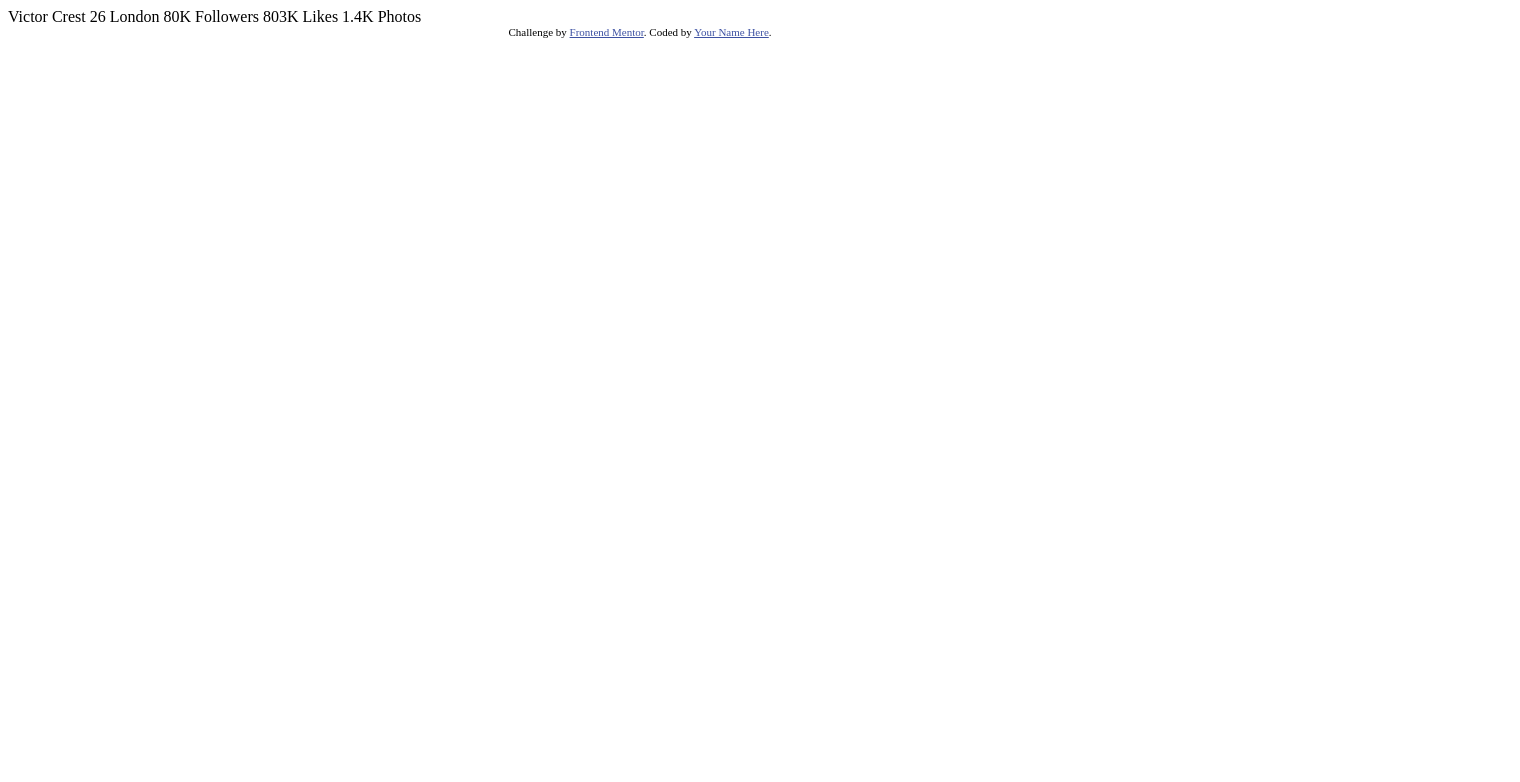
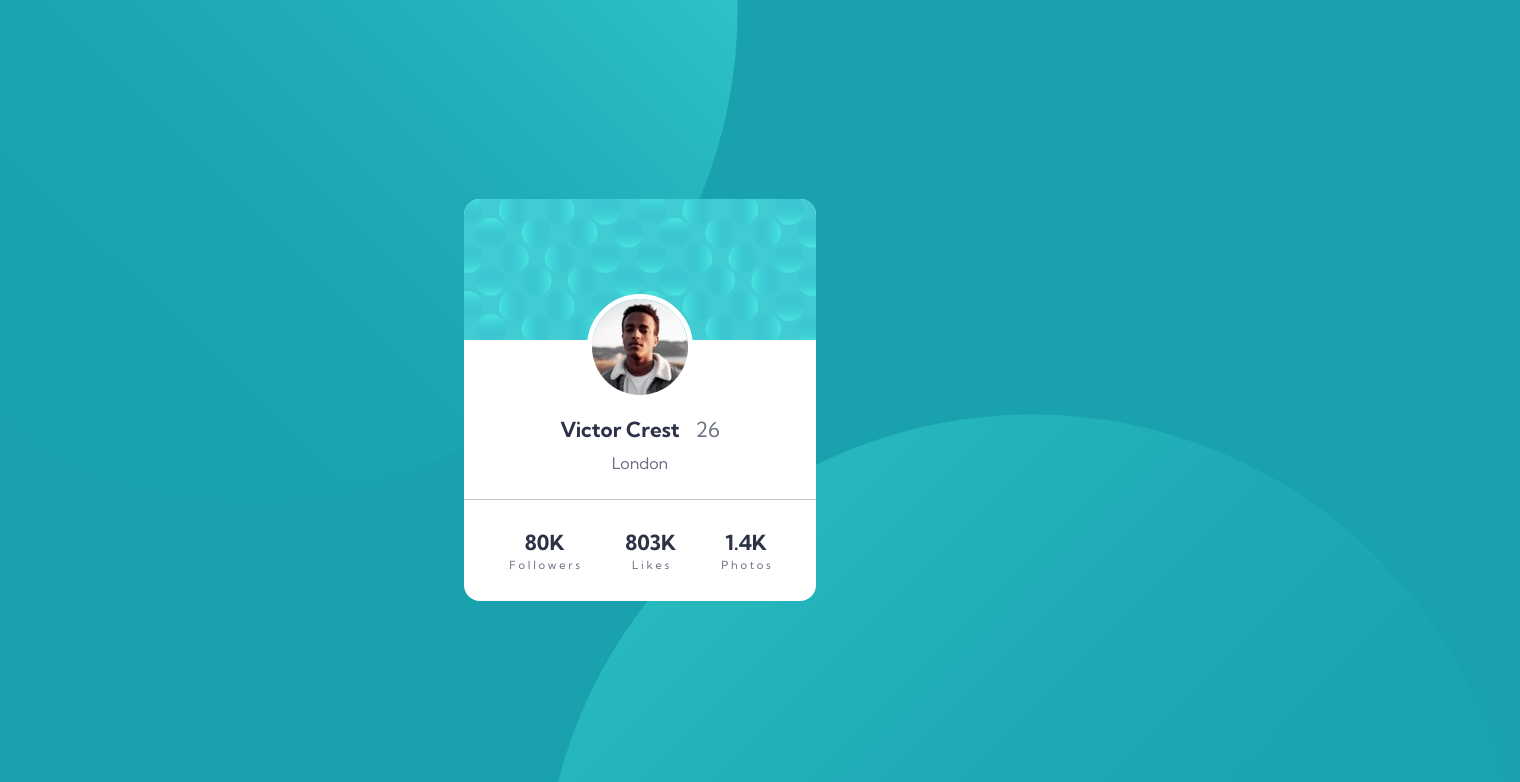
Before and after one commit to fabrizio411/fend-m-007, a plain HTML site: page index.html in a window 1280 px wide. Shown: the top 782 px of the page, 1520 px wide, since content can reach past the window. Drawn offline with Linux system fonts and the light colour scheme.

Commit message:
007 Challenge - Completed

```diff
--- /dev/null
+++ b/css/style.css
@@ -0,0 +1,159 @@
+@import url('https://fonts.googleapis.com/css2?family=Kumbh+Sans:wght@400;700&display=swap');
+
+html, body {
+    height: 100%;
+    margin: 0;
+    box-sizing: border-box;
+}
+
+* {
+    box-sizing: inherit;
+    margin: 0;
+}
+
+
+
+body {
+    position: relative;
+    background-color: hsl(185, 75%, 39%);
+    display: flex;
+    justify-content: center;
+    align-items: center;
+    font-family: 'Kumbh Sans', sans-serif;
+}
+
+.background {
+    position: absolute;
+}
+
+.bg1 {
+    top: -30rem;
+    left: -15rem;
+}
+
+.bg2 {
+    bottom: -37rem;
+    right: -15rem;
+}
+
+
+
+main {
+    width: 22rem;
+    background-color: white;
+    position: relative;
+    border-radius: 1rem;
+}
+
+.top-img-box {
+    position: relative;
+}
+
+.top-img {
+    width: 100%;
+    border-top-left-radius: 1rem;
+    border-top-right-radius: 1rem;
+}
+
+.profile-img-box {
+    position: absolute;
+    left: 50%;
+    top: 50%;
+    transform: translate(-50%, 20%);
+}
+
+.profile-img {
+    width: 100%;
+    border: 5px solid white;
+    border-radius: 100%;
+}
+
+
+
+.personal-info {
+    display: flex;
+    align-items: center;
+    justify-content: center;
+    flex-direction: column;
+}
+
+.name-age-box {
+    display: flex;
+    align-items: center;
+    gap: 1rem;
+    margin-top: 4.5rem;
+}
+
+.name {
+    font-size: 1.3rem;
+    font-weight: bold;
+    color: hsl(229, 23%, 23%);
+}
+
+.age {
+    font-size: 1.3rem;
+    color: hsl(227, 10%, 46%);
+}
+
+.city {
+    margin-top: 0.7rem;
+    margin-bottom: 1.6em;
+    color: hsl(227, 10%, 46%);
+}
+
+
+
+.account-info {
+    display: flex;
+    justify-content: space-evenly;
+    align-items: center;
+    border-top: 1px solid hsl(0, 0%, 77%);
+    padding: 1.8rem 0;
+}
+
+.info-box {
+    text-align: center;
+}
+
+.info-box h2 {
+    font-size: 1.3rem;
+    margin-bottom: 0.2rem;
+    color: hsl(229, 23%, 23%);
+}
+
+.info-box p {
+    font-size: 0.7rem;
+    color: hsl(227, 10%, 46%);
+
+}
+
+
+@media (max-width: 900px) {
+
+    .bg1 {
+        top: -35rem;
+        left: -45rem;
+    }
+
+    .bg2 {
+        bottom: -37rem;
+        right: -40rem;
+    }
+
+
+
+    main {
+        margin: 1.5rem;
+    }
+
+    .profile-img-box {
+        width: 100%;
+    }
+
+    .profile-img {
+        width: 27%;
+        position: relative;
+        left: 50%;
+        transform: translate(-50%);
+    }
+}
--- a/index.html
+++ b/index.html
@@ -7,29 +7,57 @@
   <link rel="icon" type="image/png" sizes="32x32" href="./images/favicon-32x32.png">
 
   <title>Frontend Mentor | Profile card component</title>
+  <link rel="stylesheet" href="./css/style.css">
 
-  <!-- Feel free to remove these styles or customise in your own stylesheet 👍 -->
-  <style>
-    .attribution { font-size: 11px; text-align: center; }
-    .attribution a { color: hsl(228, 45%, 44%); }
-  </style>
 </head>
 <body>
-  Victor Crest
-  26
-  London
+  <div>
+    <img class="background bg1" src="./images/bg-pattern-top.svg" alt="background image">
+    <img class="background bg2" src="./images/bg-pattern-bottom.svg" alt="background image">
+  </div>
 
-  80K
-  Followers
 
-  803K
-  Likes
+  <main>
+    <div class="top-img-box">
+      <img class="top-img" src="./images/bg-pattern-card.svg" alt="card-imaage">
+      <div class="profile-img-box">
+        <img class="profile-img" src="./images/image-victor.jpg" alt="profile-picture">
+      </div>
+    </div>
 
-  1.4K
-  Photos
-  <div class="attribution">
-    Challenge by <a href="https://www.frontendmentor.io?ref=challenge" target="_blank">Frontend Mentor</a>.
-    Coded by <a href="#">Your Name Here</a>.
-  </div>
+
+    <div>
+
+      <div class="personal-info">
+        <div class="name-age-box">
+          <h1 class="name">Victor Crest</h1>
+          <p class="age">26</p>
+        </div>
+        <p class="city">London</p>
+      </div>
+
+      <div class="account-info">
+        <div class="info-box">
+          <h2>80K</h2>
+          <p>F o l l o w e r s</p>
+        </div>
+
+        <div class="info-box">
+          <h2>803K</h2>
+          <p>L i k e s</p>
+        </div>
+
+        <div class="info-box">
+          <h2>1.4K</h2>
+          <p>P h o t o s</p>
+        </div>
+      </div>
+    </div>
+
+
+
+
+  </main>
+
 </body>
 </html>
```
